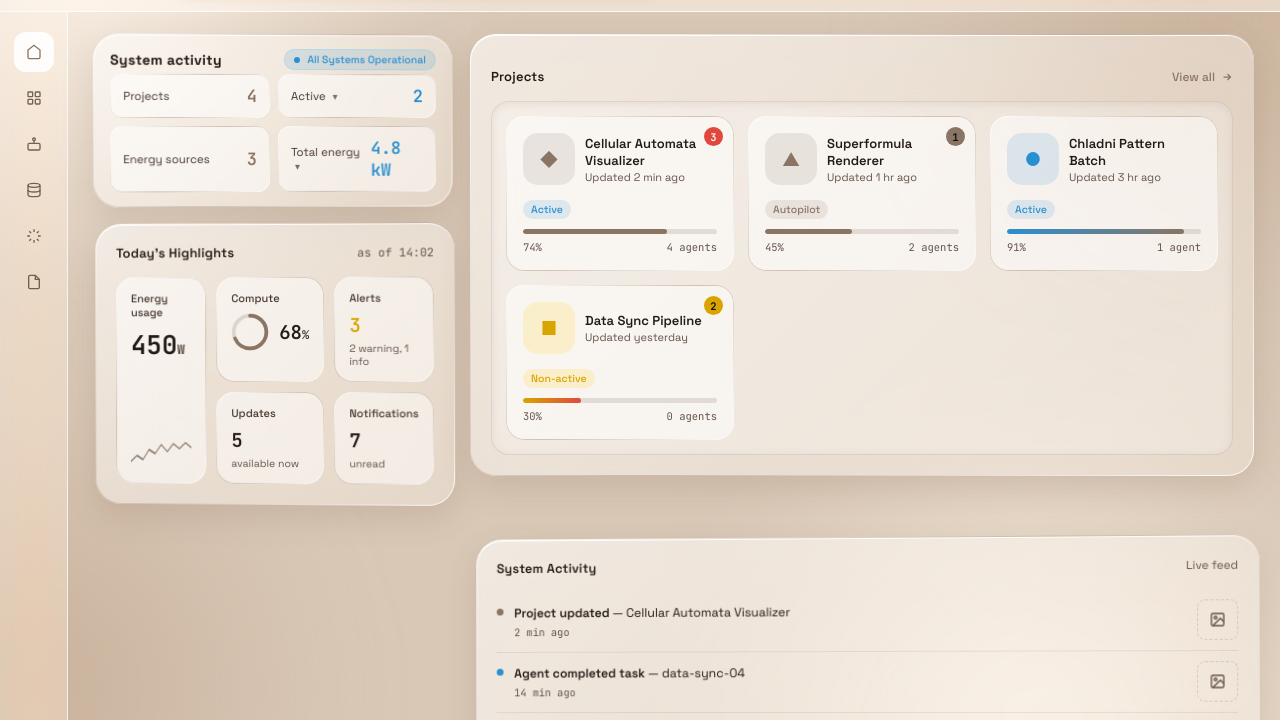
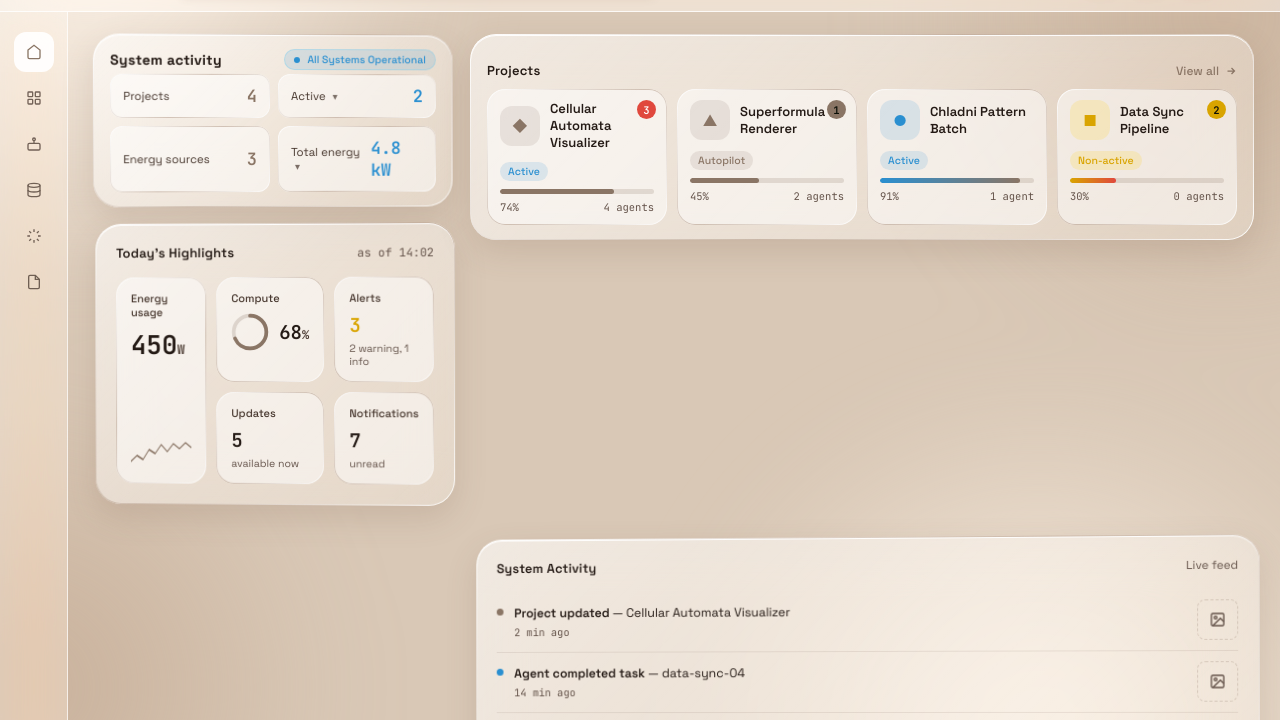
Before and after one commit to Stevph1047/ai-database-dashboard, a plain HTML site: page classic.html in a window 1280 px wide. Shown: the part 57-777 px from the top of the page. Drawn offline with Linux system fonts and the light colour scheme.

Commit message:
Minimal compact project box

```diff
--- a/classic.html
+++ b/classic.html
@@ -621,6 +621,16 @@
     .hero,.highlights-card,.projects-card,.activity-card,.overview-card{ grid-column:1; grid-row:auto; }
     .hero{ order:1; } .projects-card{ order:2; } .highlights-card{ order:3; } .activity-card{ order:4; } .overview-card{ order:5; }
   }
+
+  /* ===== Round 5: minimal project box that grows naturally ===== */
+  .projects-card{ padding:14px 16px; }
+  .projects-card .card-head{ margin-bottom:10px; }
+  .pgrid{ max-height:none; overflow:visible; padding:0; background:none; border:0; box-shadow:none; gap:10px; grid-template-columns:repeat(auto-fill,minmax(170px,1fr)); }
+  .pcard{ padding:10px 12px; }
+  .pcard-top{ margin-bottom:8px; gap:10px; }
+  .pcard-icon{ width:40px; height:40px; border-radius:12px; font-size:15px; }
+  .pcard-sub{ display:none; }
+  .pcard-status{ margin-bottom:8px; }
 </style>
 </head>
 <body>
```
